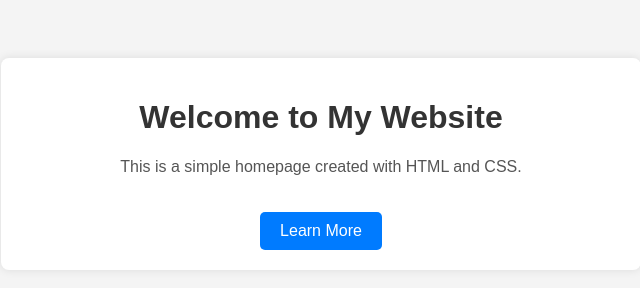
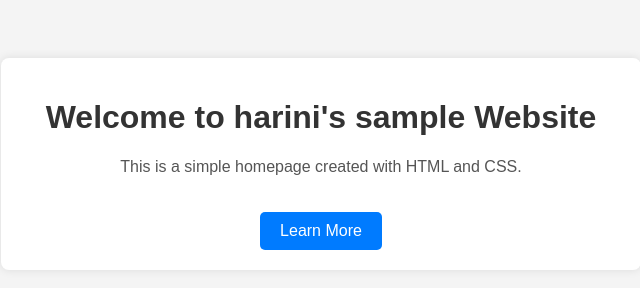
Before and after one commit to harinir2405/Trainingrepo, a plain HTML site: page index.html in a window 1280 px wide. Shown: the whole page, without its empty margins (319-959 px from the left). Drawn offline with Linux system fonts and the light colour scheme.

Commit message:
Second commit

```diff
--- a/index.html
+++ b/index.html
@@ -42,7 +42,7 @@
 <body>
 
     <div class="container">
-        <h1>Welcome to My Website</h1>
+        <h1>Welcome to harini's sample Website</h1>
         <p>This is a simple homepage created with HTML and CSS.</p>
         <a href="#" class="btn">Learn More</a>
     </div>
```
